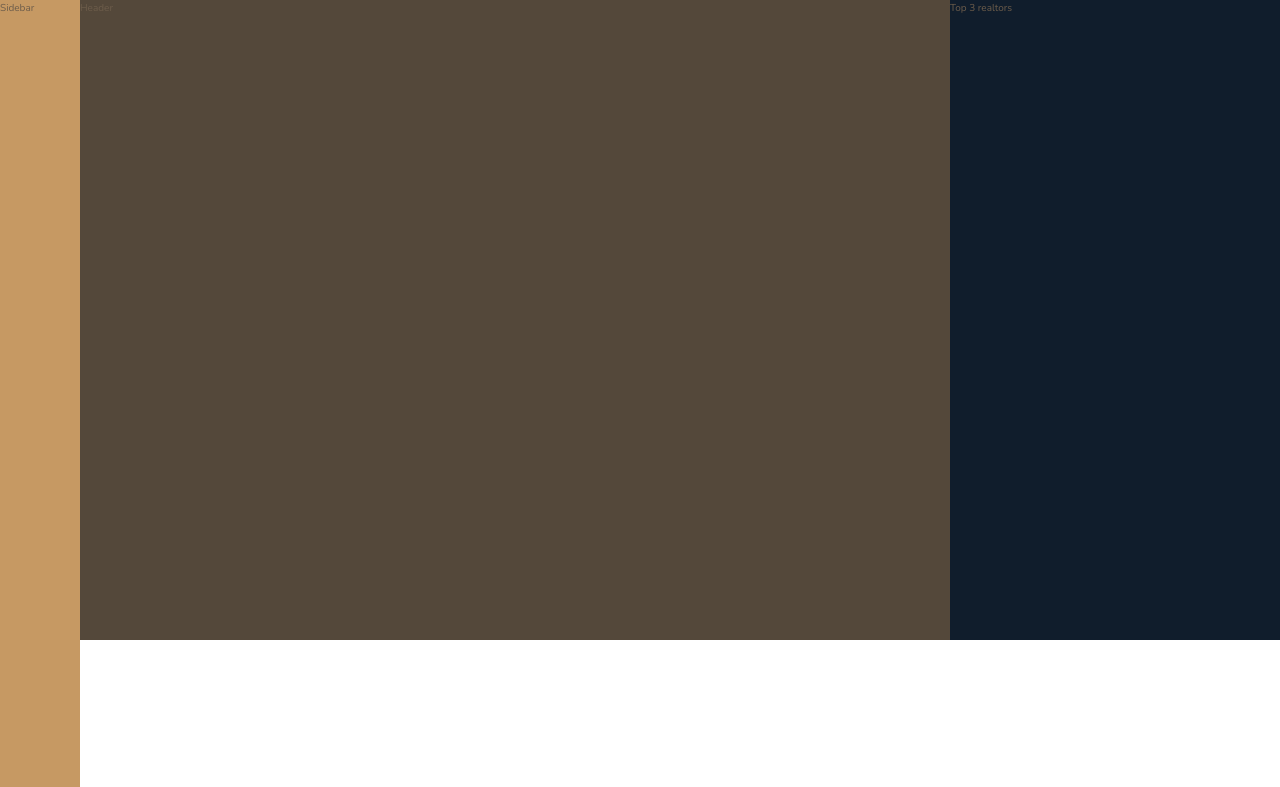
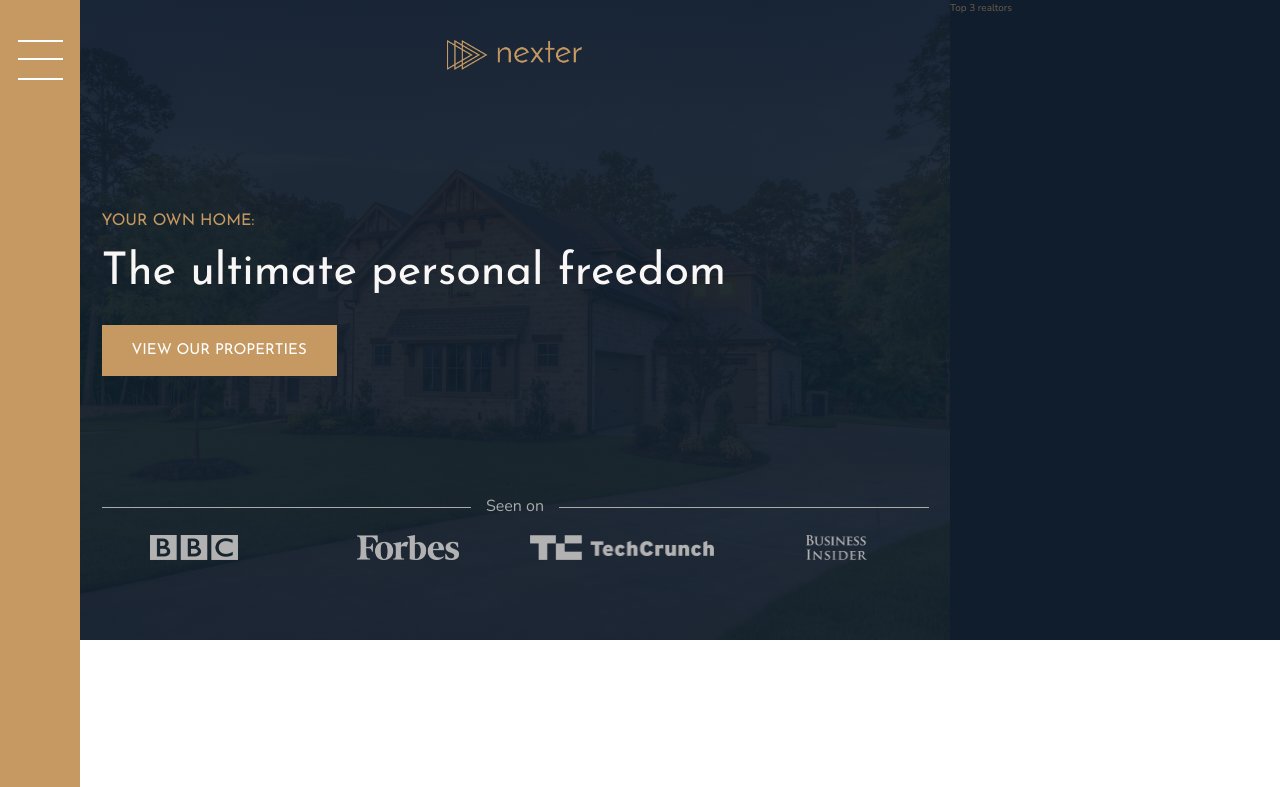
Before and after one commit to luis291099/nexter, a website: page index.html in a window 1280 px wide. Shown: the top 787 px of the page. Drawn offline with nearby package versions, Linux system fonts and the light colour scheme.

Commit message:
Header and sidebar

```diff
--- a/index.html
+++ b/index.html
@@ -13,10 +13,20 @@
     </head>
     <body class="container">
         <div class="sidebar">
-            Sidebar
+            <button class="nav-btn"></button>
         </div>
         <header class="header">
-            Header
+            <img src="img/logo.png" alt="Nexter logo" class="header__logo">
+            <h3 class="heading-3">Your own home:</h3>
+            <h1 class="heading-1">The ultimate personal freedom</h1>
+            <button class="btn header__btn">View our properties</button>
+            <div class="header__seenon-text">Seen on</div>
+            <div class="header__seenon-logos">
+                <img src="img/logo-bbc.png" alt="Seen on logo 1">
+                <img src="img/logo-forbes.png" alt="Seen on logo 2">
+                <img src="img/logo-techcrunch.png" alt="Seen on logo 3">
+                <img src="img/logo-bi.png" alt="Seen on logo 4">
+            </div>
         </header>
         <div class="realtors">
             Top 3 realtors
--- a/sass/_header.scss
+++ b/sass/_header.scss
@@ -1,4 +1,55 @@
 .header {
     background-color: $color-grey-dark-1;
     grid-column: full-start / col-end 6;
+    background-image: linear-gradient(rgba($color-secondary, .93), rgba($color-secondary, 0.93)), url('./../img/hero.jpeg');
+    background-size: cover;
+    background-position: center;
+    padding: 8rem;
+    padding-top: 4rem;
+
+    display: grid;
+    grid-template-rows: 1fr min-content 6rem 1fr;
+    grid-template-columns: max-content;
+    grid-row-gap: 1.5rem;
+    justify-content: center;
+
+    &__logo {
+        height: 3rem;
+        justify-self: center;
+    }
+
+    &__seenon-text {
+        display: grid;
+        grid-template-columns: 1fr max-content 1fr;
+        align-items: center;
+        grid-column-gap: 1.5rem;
+
+        font-size: 1.6rem;
+        color: $color-grey-light-2;
+
+        &::before,
+        &::after {
+            content: '';
+            height: 1px;
+            display: block;
+            background-color: currentColor;
+        }
+    }
+
+    &__seenon-logos {
+        display: grid;
+        grid-template-columns: repeat(4, 1fr);
+        grid-column-gap: 3rem;
+        justify-items: center;
+
+        img {
+            height: 2.5rem;
+            filter: brightness(70%);
+        }
+    }
+
+    &__btn {
+        align-self: flex-start;
+        justify-self: self-start;
+    }
 }
--- a/sass/_sidebar.scss
+++ b/sass/_sidebar.scss
@@ -2,4 +2,32 @@
     background-color: $color-primary;
     grid-column: sidebar-start / sidebar-end;
     grid-row: 1 / -1;
+    display: flex;
+    justify-content: center;
 }
+
+.nav-btn {
+    border: none;
+    border-radius: 0;
+    background-color: #fff;
+    height: 2px;
+    width: 4.5rem;
+    margin-top: 4rem;
+
+    &::before,
+    &::after {
+        content: '';
+        display: block;
+        background-color: #fff;
+        height: 2px;
+        width: 4.5rem;
+        margin-top: 4rem;
+    }
+
+    &::before {
+        transform: translateY(-2.2rem);
+    }
+    &::after {
+        transform: translateY(-4.4rem);
+    }
+}
--- a/sass/_typography.scss
+++ b/sass/_typography.scss
@@ -5,6 +5,9 @@
 
 .heading-1 {
     @extend %heading;
+    font-size: 4.5rem;
+    color: $color-grey-light-1;
+    line-height: 1;
 }
 
 .heading-2 {
```
Also changed, not shown: css/style.css, 1 other file.
